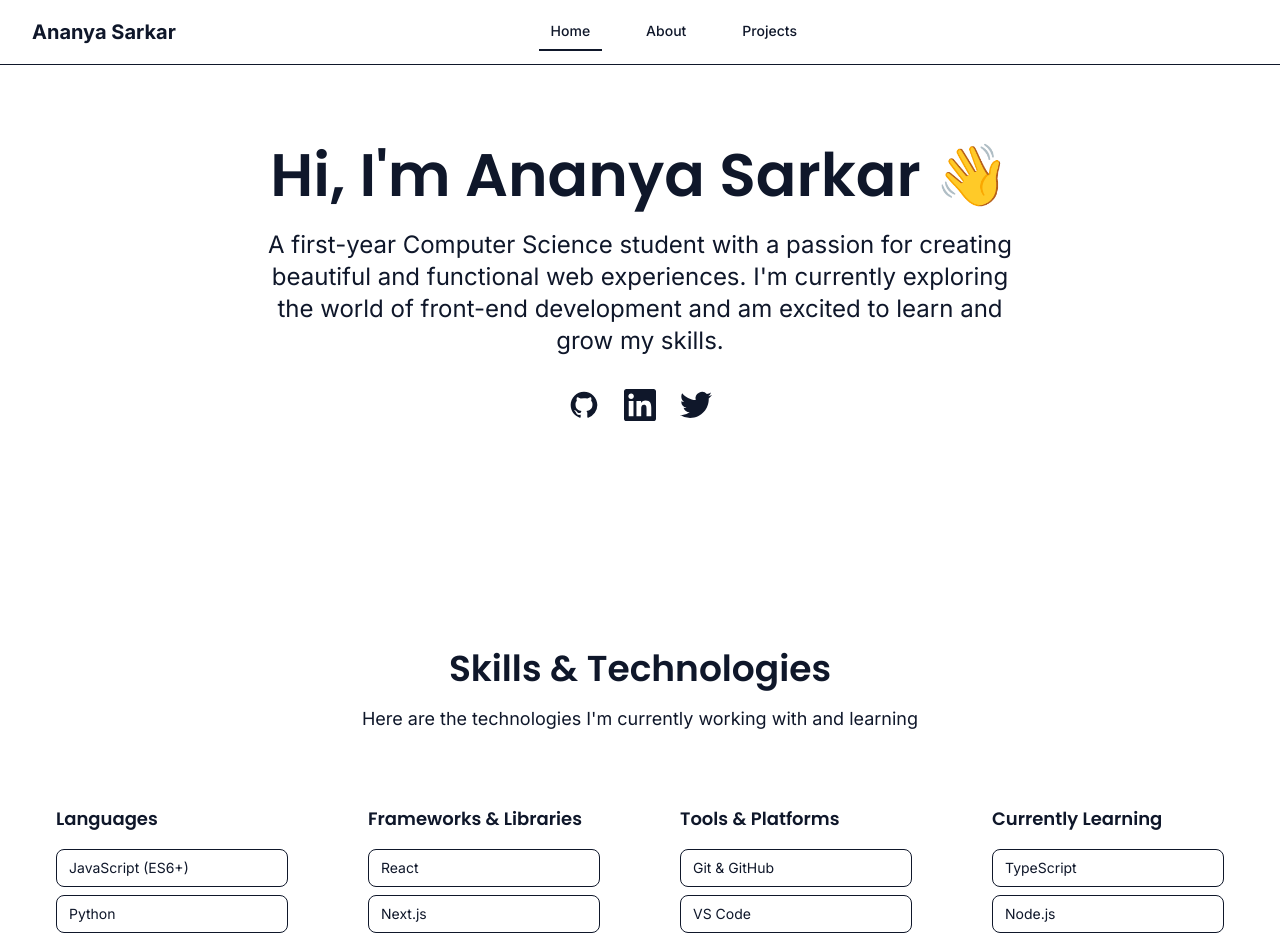
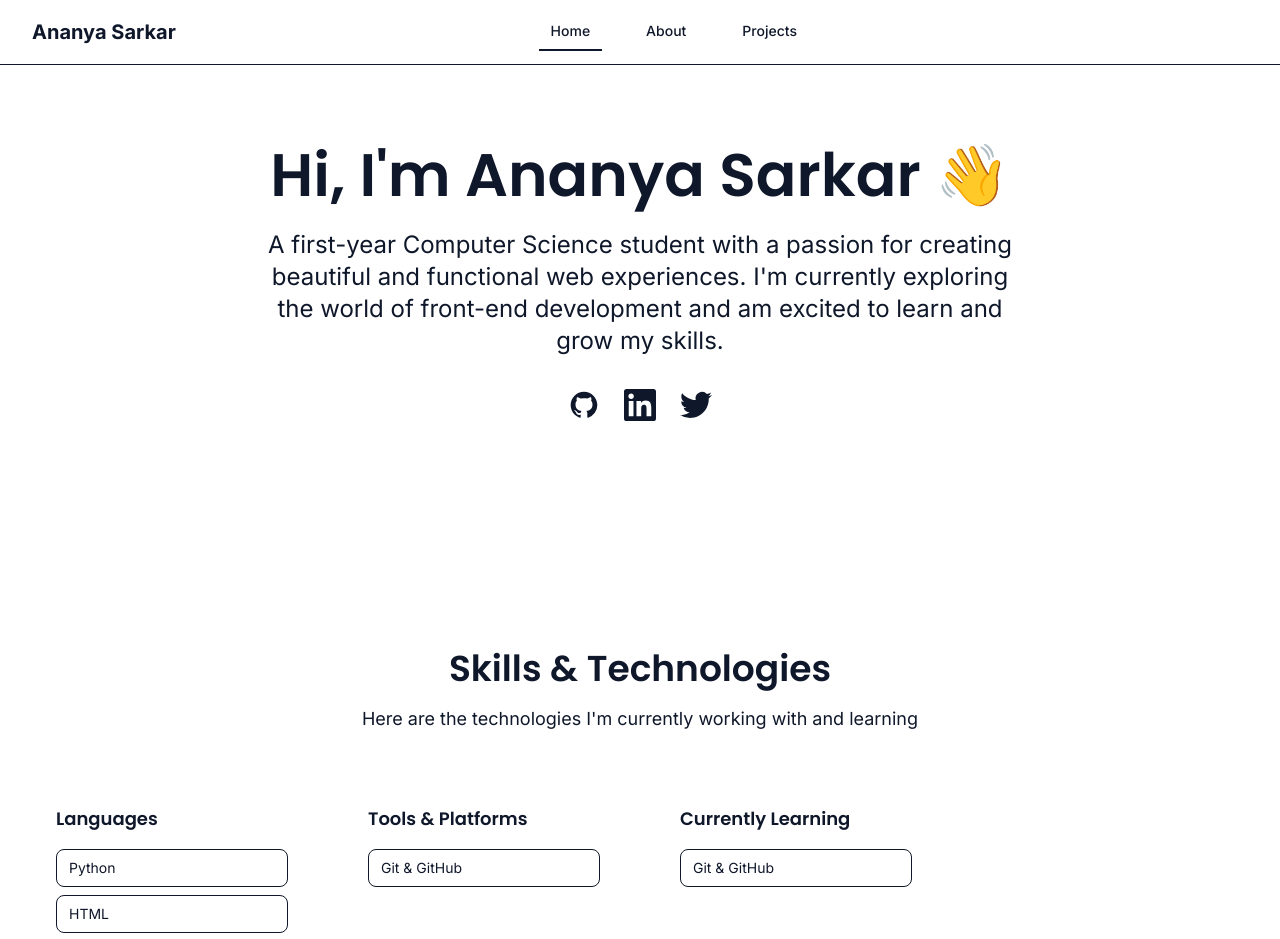
Before and after one commit to ananyasarkar7/ananya-portfolio, a Next.js app: page / in a window 1280 px wide. Shown: the top 939 px of the page. Built offline with nearby package versions, Linux system fonts and the light colour scheme.

Commit message:
update skills

```diff
--- a/portfolio.config.js
+++ b/portfolio.config.js
@@ -10,23 +10,22 @@ const portfolioConfig = {
   bio: "A first-year Computer Science student with a passion for creating beautiful and functional web experiences. I'm currently exploring the world of front-end development and am excited to learn and grow my skills.",
   profileImage: "/images/profile-picture.png", // Path to a friendly, professional-looking photo
   location: "VIshakhapatnam, India",
-  email: "hello@ananyasarkar.dev",
+  email: "ananyasarkar0507@gmail.com",
 
   // === Social Media Links ===
   // Add or remove links as needed
   socials: [
-    { name: "GitHub", url: "https://github.com/your-username" },
-    { name: "LinkedIn", url: "https://linkedin.com/in/your-username" },
+    { name: "GitHub", url: " https://github.com/ananyasarkar7" },
+    { name: "LinkedIn", url: " https://www.linkedin.com/in/ananya-sarkar-9376ba31a/" },
     { name: "Twitter", url: "https://twitter.com/your-username" },
   ],
 
   // === Skills ===
   // Categorize skills for better presentation
   skills: {
-    "Languages": ["JavaScript (ES6+)", "Python", "HTML5", "CSS3"],
-    "Frameworks & Libraries": ["React", "Next.js", "Tailwind CSS"],
-    "Tools & Platforms": ["Git & GitHub", "VS Code", "Figma"],
-    "Currently Learning": ["TypeScript", "Node.js"]
+    "Languages": ["Python", "HTML", "C"],
+    "Tools & Platforms": ["Git & GitHub"],
+    "Currently Learning": [" Git & GitHub"]
   },
 
   // === Projects ===
```
